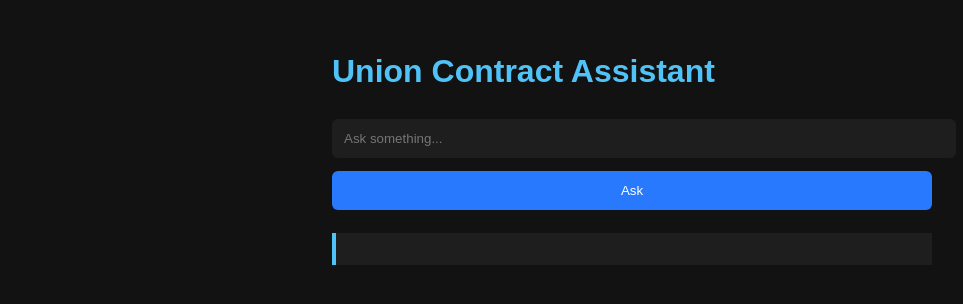
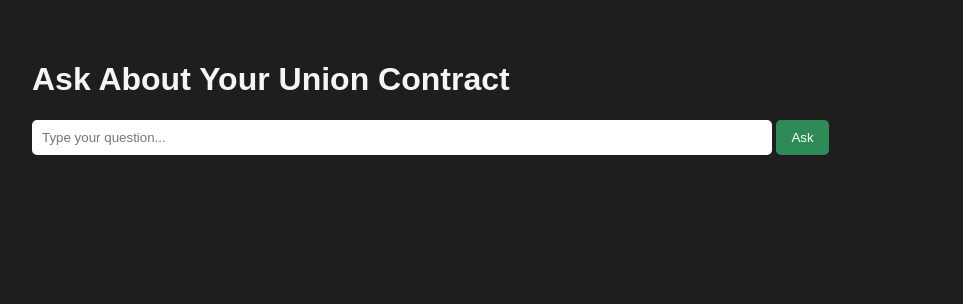
Before and after one commit to pimpy6565/stanai, a Flask app: page / in a window 1280 px wide. Shown: the top 304 px of the page, without its empty margins (8-971 px from the left). Run offline with Flask 3, Linux system fonts and the light colour scheme.

Commit message:
Update index.html

```diff
--- a/templates/index.html
+++ b/templates/index.html
@@ -4,39 +4,52 @@
   <meta charset="UTF-8">
   <title>Union Contract Assistant</title>
   <style>
-    body { background: #121212; color: #eee; font-family: sans-serif; max-width: 600px; margin: auto; padding: 2rem; }
-    h1 { color: #4fc3f7; }
-    input, button { width: 100%; padding: 12px; margin: .5em 0; border-radius: 6px; border: none; }
-    input { background: #1e1e1e; color: #eee; }
-    button { background: #2979ff; color: white; cursor: pointer; }
-    button:hover { background: #1565c0; }
-    #answer { background: #1e1e1e; margin-top: 1rem; padding: 1rem; border-left: 4px solid #4fc3f7; }
-    #error { color: #ff5252; margin-top: .5rem; }
+    body {
+      background-color: #1e1e1e;
+      color: #f5f5f5;
+      font-family: Arial, sans-serif;
+      padding: 2em;
+    }
+    input[type="text"] {
+      width: 60%;
+      padding: 10px;
+      border: none;
+      border-radius: 5px;
+    }
+    input[type="submit"] {
+      padding: 10px 15px;
+      background-color: #2e8b57;
+      color: white;
+      border: none;
+      border-radius: 5px;
+      cursor: pointer;
+    }
+    .answer {
+      margin-top: 1.5em;
+      font-size: 1.2em;
+    }
   </style>
 </head>
 <body>
-  <h1>Union Contract Assistant</h1>
-  <input id="question" placeholder="Ask something..." />
-  <button onclick="ask()">Ask</button>
-  <div id="answer"></div>
-  <div id="error"></div>
+  <h1>Ask About Your Union Contract</h1>
+  <form id="qa-form">
+    <input type="text" id="question" placeholder="Type your question..." required>
+    <input type="submit" value="Ask">
+  </form>
+  <div class="answer" id="answer"></div>
+
   <script>
-    async function ask() {
-      document.getElementById("answer").textContent = "Thinking...";
-      document.getElementById("error").textContent = "";
-      const resp = await fetch("/ask", {
-        method: "POST",
-        headers: { 'Content-Type':'application/json' },
-        body: JSON.stringify({ question: document.getElementById("question").value })
+    document.getElementById('qa-form').addEventListener('submit', async function(e) {
+      e.preventDefault();
+      const question = document.getElementById('question').value;
+      const res = await fetch('/ask', {
+        method: 'POST',
+        headers: { 'Content-Type': 'application/json' },
+        body: JSON.stringify({ question })
       });
-      const data = await resp.json();
-      if (data.answer) {
-        document.getElementById("answer").textContent = data.answer;
-      } else {
-        document.getElementById("answer").textContent = "";
-        document.getElementById("error").textContent = data.error || "Unknown error.";
-      }
-    }
+      const data = await res.json();
+      document.getElementById('answer').innerText = data.answer || data.error || "Error occurred.";
+    });
   </script>
 </body>
 </html>
```
